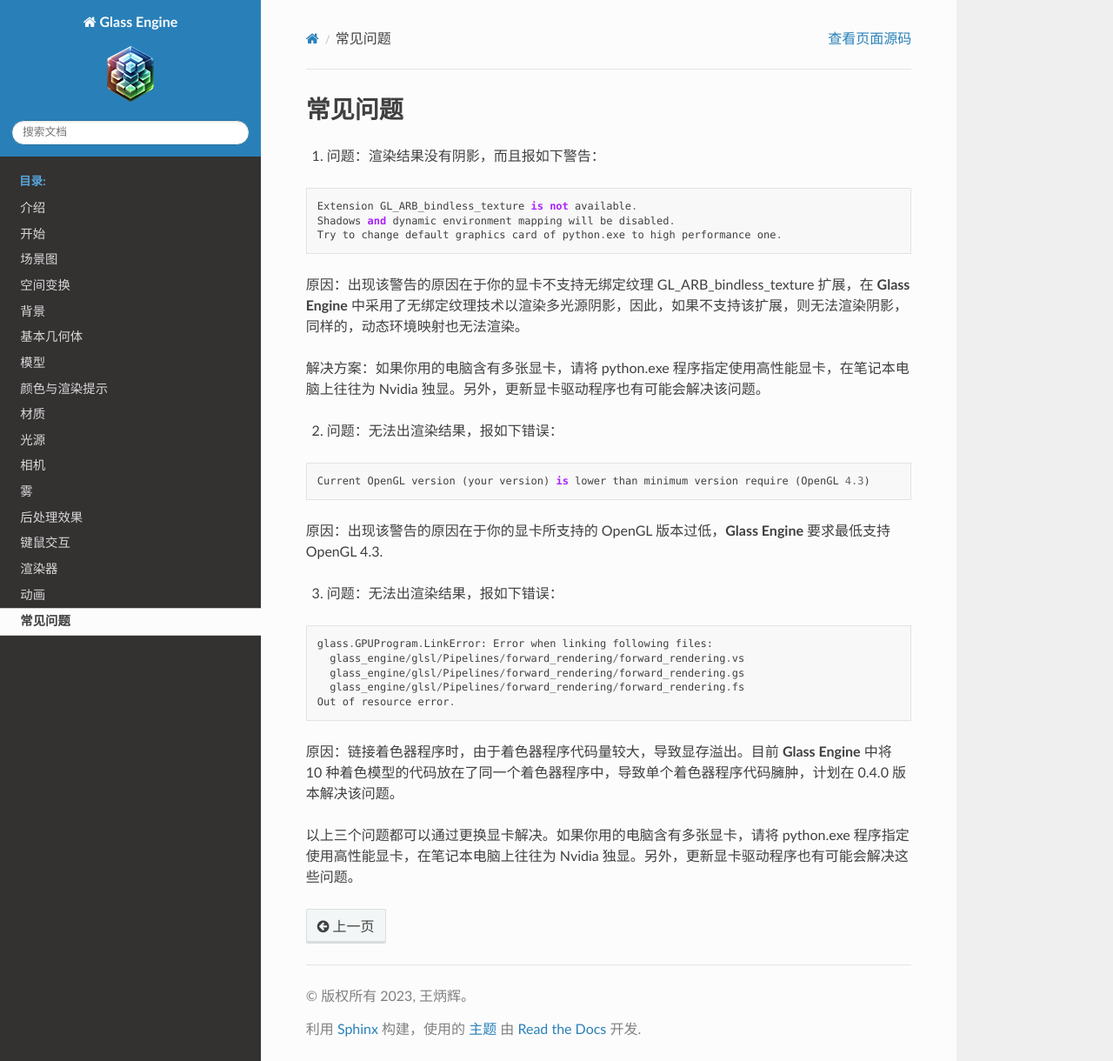
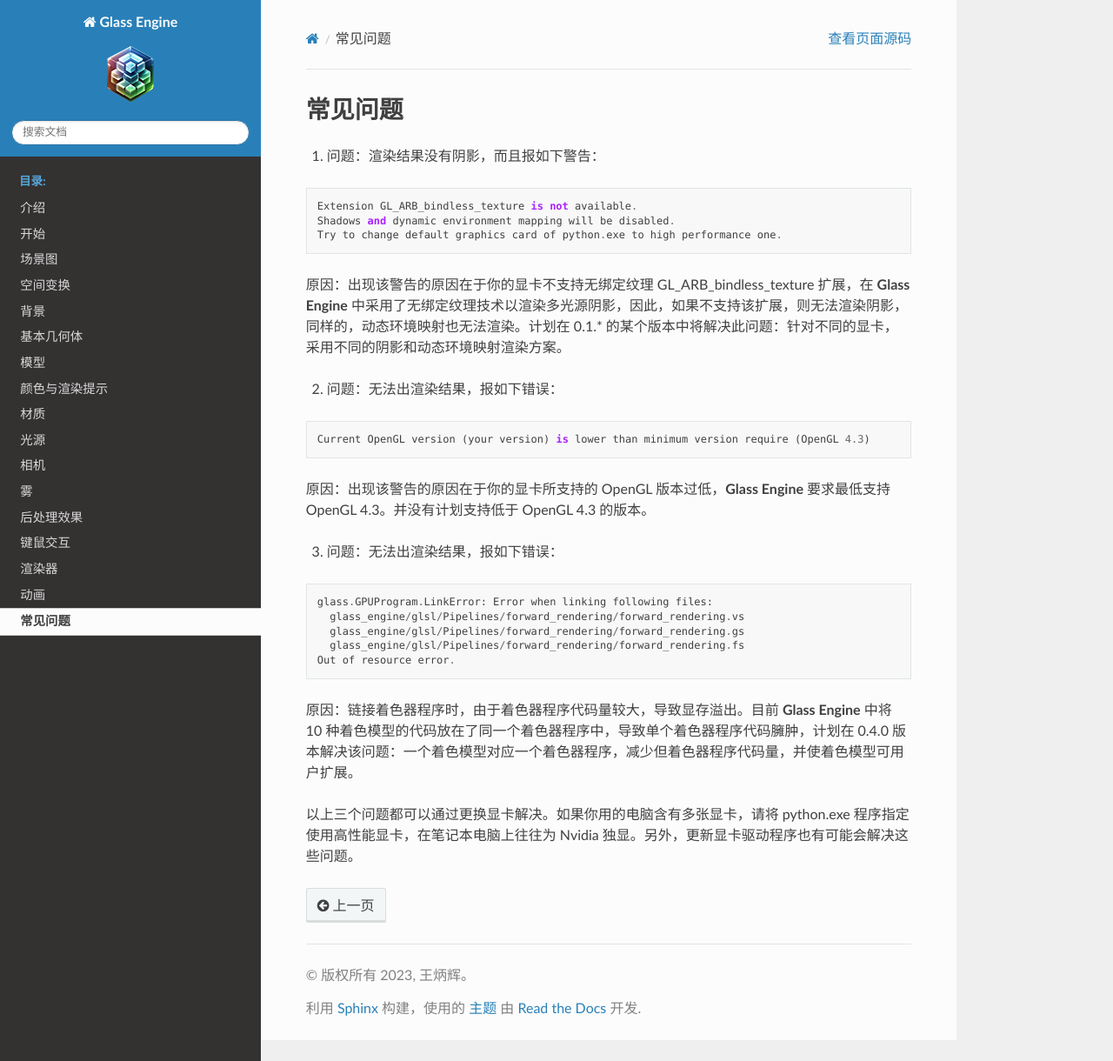
Before and after one commit to Time-Coder/Glass-Engine-Doc, a Sphinx documentation site: the page built from source/problems/problems.rst, in a window 1280 px wide and 1220 px high. Shown: the whole window at 87% size. Built offline with Sphinx 7.4.7 and the Read the Docs theme 2.0.0, drawn with Linux system fonts in a browser that asks for light colours.

Commit message:
modify problems description

```diff
--- a/source/problems/problems.rst
+++ b/source/problems/problems.rst
@@ -9,9 +9,7 @@
 	Shadows and dynamic environment mapping will be disabled.
 	Try to change default graphics card of python.exe to high performance one.
 
-原因：出现该警告的原因在于你的显卡不支持无绑定纹理 GL_ARB_bindless_texture 扩展，在 **Glass Engine** 中采用了无绑定纹理技术以渲染多光源阴影，因此，如果不支持该扩展，则无法渲染阴影，同样的，动态环境映射也无法渲染。
-
-解决方案：如果你用的电脑含有多张显卡，请将 python.exe 程序指定使用高性能显卡，在笔记本电脑上往往为 Nvidia 独显。另外，更新显卡驱动程序也有可能会解决该问题。
+原因：出现该警告的原因在于你的显卡不支持无绑定纹理 GL_ARB_bindless_texture 扩展，在 **Glass Engine** 中采用了无绑定纹理技术以渲染多光源阴影，因此，如果不支持该扩展，则无法渲染阴影，同样的，动态环境映射也无法渲染。计划在 0.1.* 的某个版本中将解决此问题：针对不同的显卡，采用不同的阴影和动态环境映射渲染方案。
 
 2. 问题：无法出渲染结果，报如下错误：
 
@@ -19,7 +17,7 @@
 
 	Current OpenGL version (your version) is lower than minimum version require (OpenGL 4.3)
 
-原因：出现该警告的原因在于你的显卡所支持的 OpenGL 版本过低，**Glass Engine** 要求最低支持 OpenGL 4.3.
+原因：出现该警告的原因在于你的显卡所支持的 OpenGL 版本过低，**Glass Engine** 要求最低支持 OpenGL 4.3。并没有计划支持低于 OpenGL 4.3 的版本。
 
 3. 问题：无法出渲染结果，报如下错误：
 
@@ -31,6 +29,6 @@
 	  glass_engine/glsl/Pipelines/forward_rendering/forward_rendering.fs
 	Out of resource error.
 
-原因：链接着色器程序时，由于着色器程序代码量较大，导致显存溢出。目前 **Glass Engine** 中将 10 种着色模型的代码放在了同一个着色器程序中，导致单个着色器程序代码臃肿，计划在 0.4.0 版本解决该问题。
+原因：链接着色器程序时，由于着色器程序代码量较大，导致显存溢出。目前 **Glass Engine** 中将 10 种着色模型的代码放在了同一个着色器程序中，导致单个着色器程序代码臃肿，计划在 0.4.0 版本解决该问题：一个着色模型对应一个着色器程序，减少但着色器程序代码量，并使着色模型可用户扩展。
 
 以上三个问题都可以通过更换显卡解决。如果你用的电脑含有多张显卡，请将 python.exe 程序指定使用高性能显卡，在笔记本电脑上往往为 Nvidia 独显。另外，更新显卡驱动程序也有可能会解决这些问题。
```
